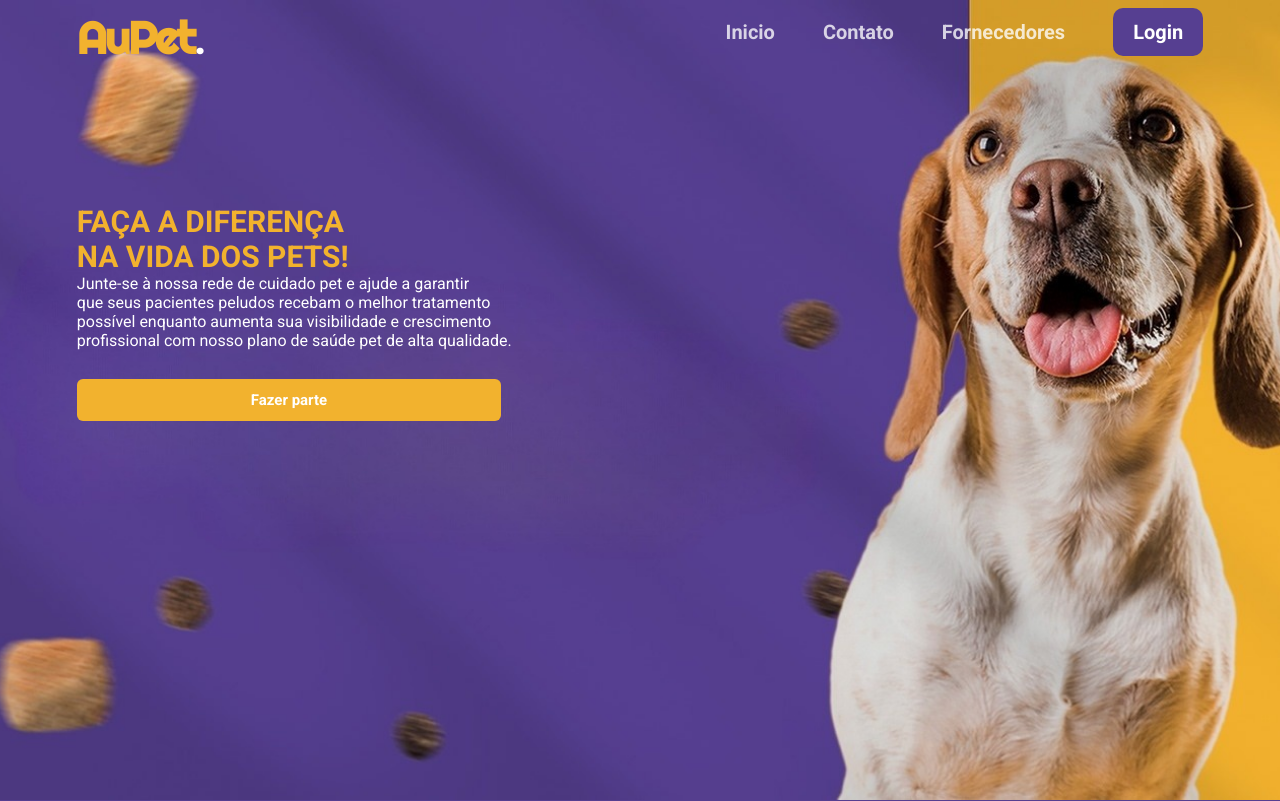
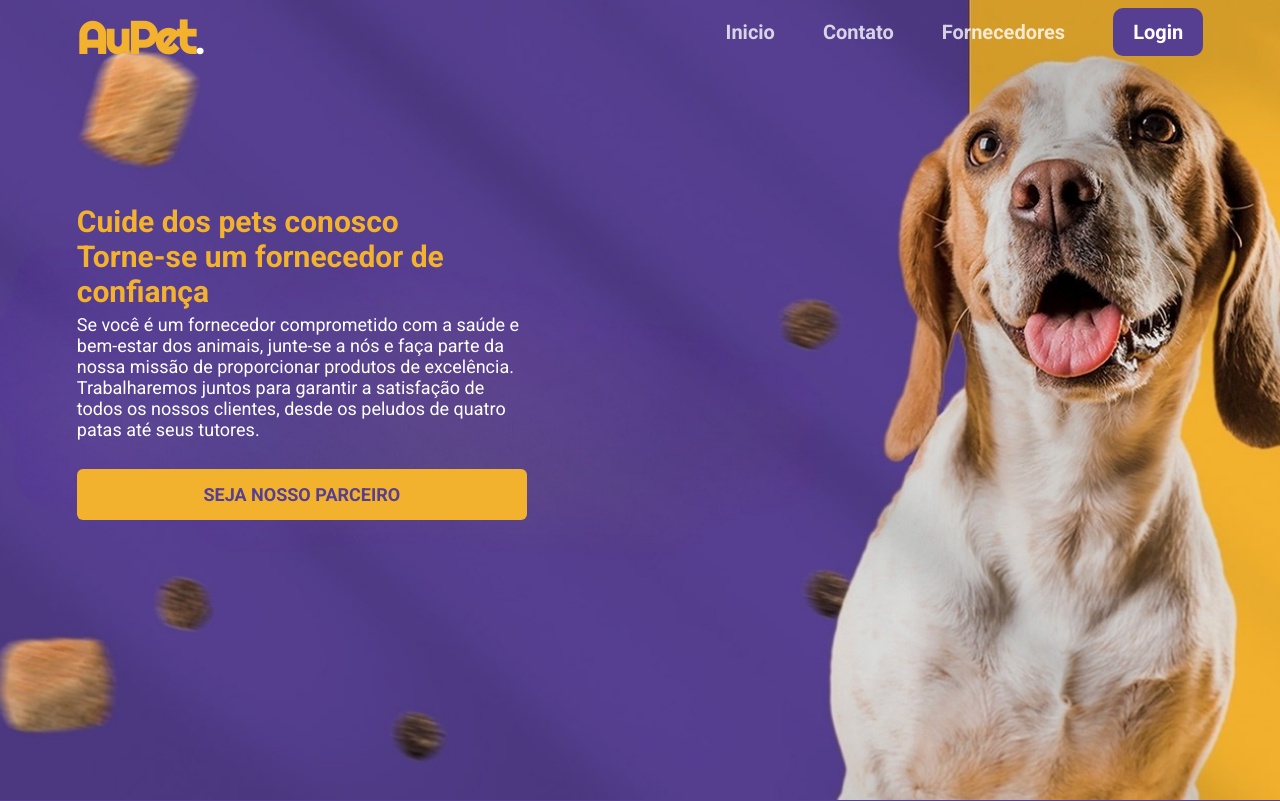
Before and after one commit to lucianamcedro/fornecedores-pet, a PHP site: page / in a window 1280 px wide. Shown: the top 801 px of the page. Run offline with PHP 8.4, Linux system fonts and the light colour scheme.

Commit message:
trocando-textos

```diff
--- a/index.html
+++ b/index.html
@@ -30,11 +30,10 @@
 
         <div class="container">
             <div class="body-text">
-                <h1 class="h1">FAÇA A DIFERENÇA</h1>
-                <h1 class="h1">NA VIDA DOS PETS!</h1>
-                <P>Junte-se à nossa rede de cuidado pet e ajude a garantir <br>
-                    que seus pacientes peludos recebam o melhor tratamento <br>possível enquanto aumenta sua visibilidade e crescimento<br> profissional com nosso plano de saúde pet de alta qualidade.</P>
-                    <br> <button class="button-cadastrar">Fazer parte</button>
+                <h1 class="h1">Cuide dos pets conosco</h1>
+                <h1 class="h1">Torne-se um fornecedor de confiança</h1>
+                <p class="texto-informativo">Se você é um fornecedor comprometido com a saúde e bem-estar dos animais, junte-se a nós e faça parte da nossa missão de proporcionar produtos de excelência. Trabalharemos juntos para garantir a satisfação de todos os nossos clientes, desde os peludos de quatro patas até seus tutores.</P>
+                    <br> <button class="button-cadastrar">SEJA NOSSO PARCEIRO</button>
             </div>
 
 
--- a/style.css
+++ b/style.css
@@ -92,6 +92,7 @@ header {
   padding-top: 10%;
   display: flex;
   justify-content: left;
+
 }
 
 .body-text {
@@ -100,21 +101,32 @@ header {
   align-items: flex-start;
   padding-left: 6%;
   color: white;
+
 }
 
 .body-text .h1 {
   color: var(--yellow);
   font-size: 30px;
+  width: 450px;
+}
+
+.texto-informativo {
+  padding-top: 5px;
+  display: flex;
+  font-size: 18px;
+  width: 450px;
+
 }
 
 .button-cadastrar {
   margin-top: 10px;
   background-color: var(--yellow);
-  color: #fff;
+  color:var(--roxo);
   font-weight: bold;
-  font-size: 15px;
+  font-size: 18px;
   border: none;
   border-radius: 6px;
   cursor: pointer;
-  padding: 12px 40%;
+  padding: 15px;
+  width: 450px;
 }
```
